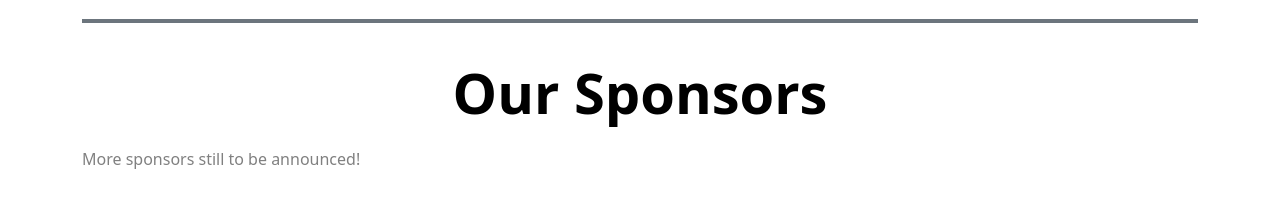
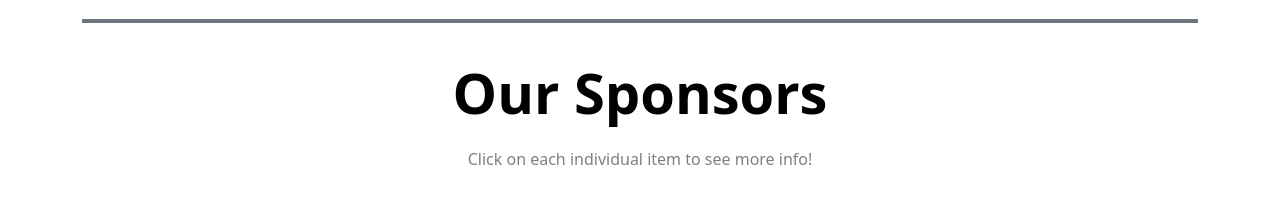
Before and after one commit to BMWong808/BMWong808.github.io, a website: page index.html in a window 1280 px wide. Shown: the part 2860-3082 px from the top of the page. Drawn offline with nearby package versions, Linux system fonts and the light colour scheme; no server answers.

Commit message:
Update index.html
Amended first attempt to add subheading to "our sponsors" section

```diff
--- a/index.html
+++ b/index.html
@@ -198,8 +198,10 @@
       <div id="sponsor" class="text-center fw-bold display-4" style="color:black;">
         Our Sponsors
       </div>
-      <br>
-          <h6 style="color:gray;">More sponsors still to be announced!</h6>
+      <div class="col-md-10 col-lg-8 mx-auto text-center">
+        <br>
+        <h6 style="color:gray;">Click on each individual item to see more info!</h6>
+      </div>
       <div class="row py-5 align-items-center">
         <div class="col-md-3 text-center mb-1 py-md-2 px-5 px-md-1 rounded-3">
           <img style="width: 100%; max-width: 70vw;" src="assets/img/sponsor_logos/kingfisher.png">
```
